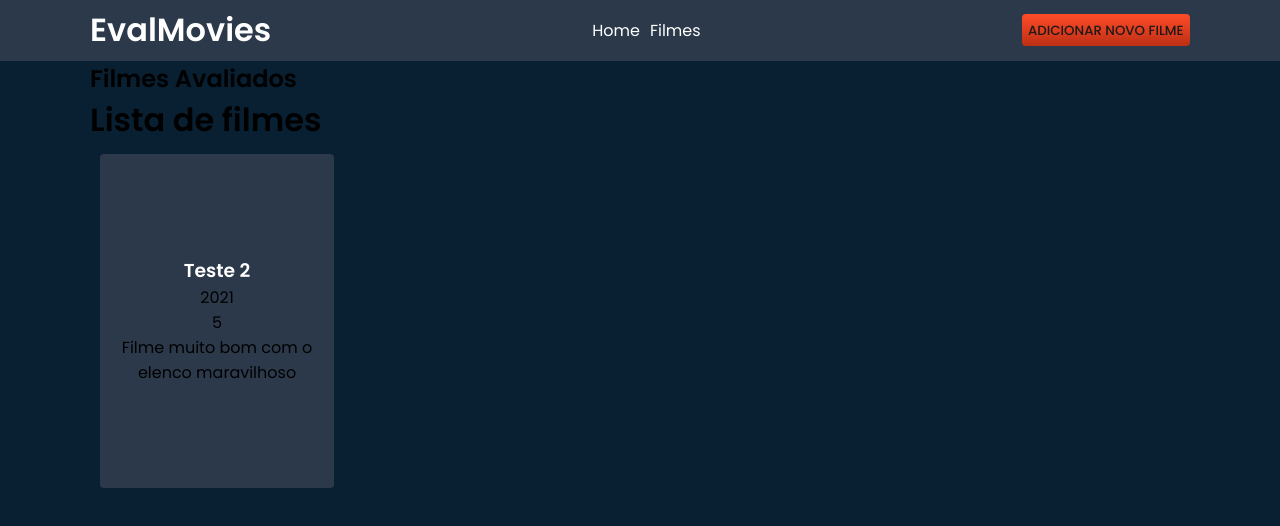
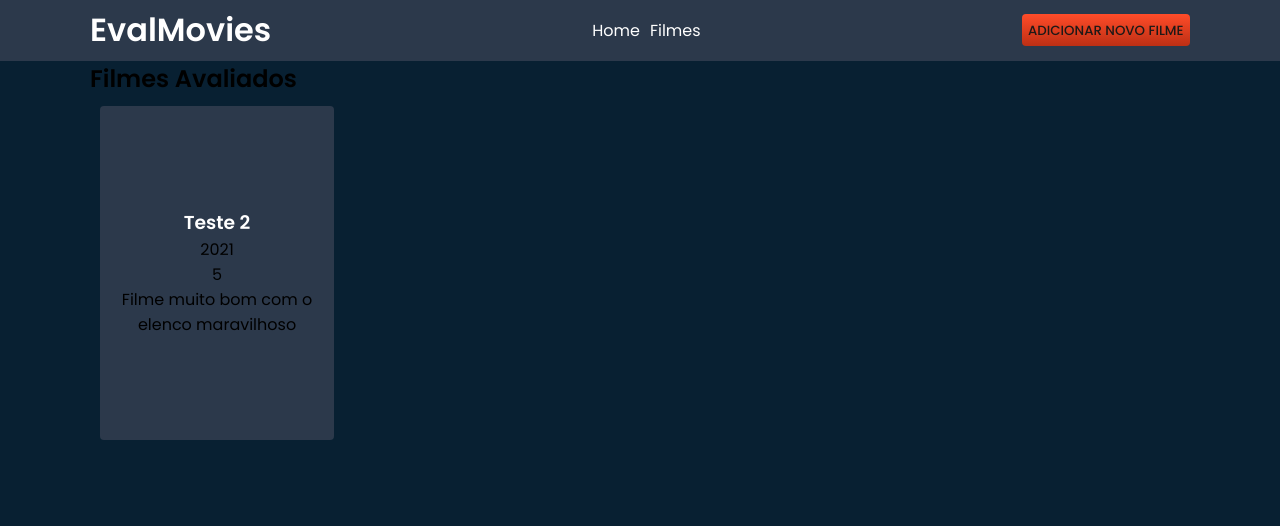
Before and after one commit to GuiSandoval/evalMovies, a React (Create React App) app: page / in a window 1280 px wide. Shown: the top 526 px of the page. Built offline with nearby package versions, Linux system fonts and the light colour scheme.

Commit message:
chore ✨ : Remove title

```diff
--- a/src/components/ListFilmsAPI/index.tsx
+++ b/src/components/ListFilmsAPI/index.tsx
@@ -19,7 +19,6 @@ export function ListFilmsAPI() {
 
     return (
         <Container>
-            <h1>Lista de filmes</h1>
             {fixedArray.map(singleFilm =>
                 <FilmPreviewAPI
                     name={singleFilm.name}
```
